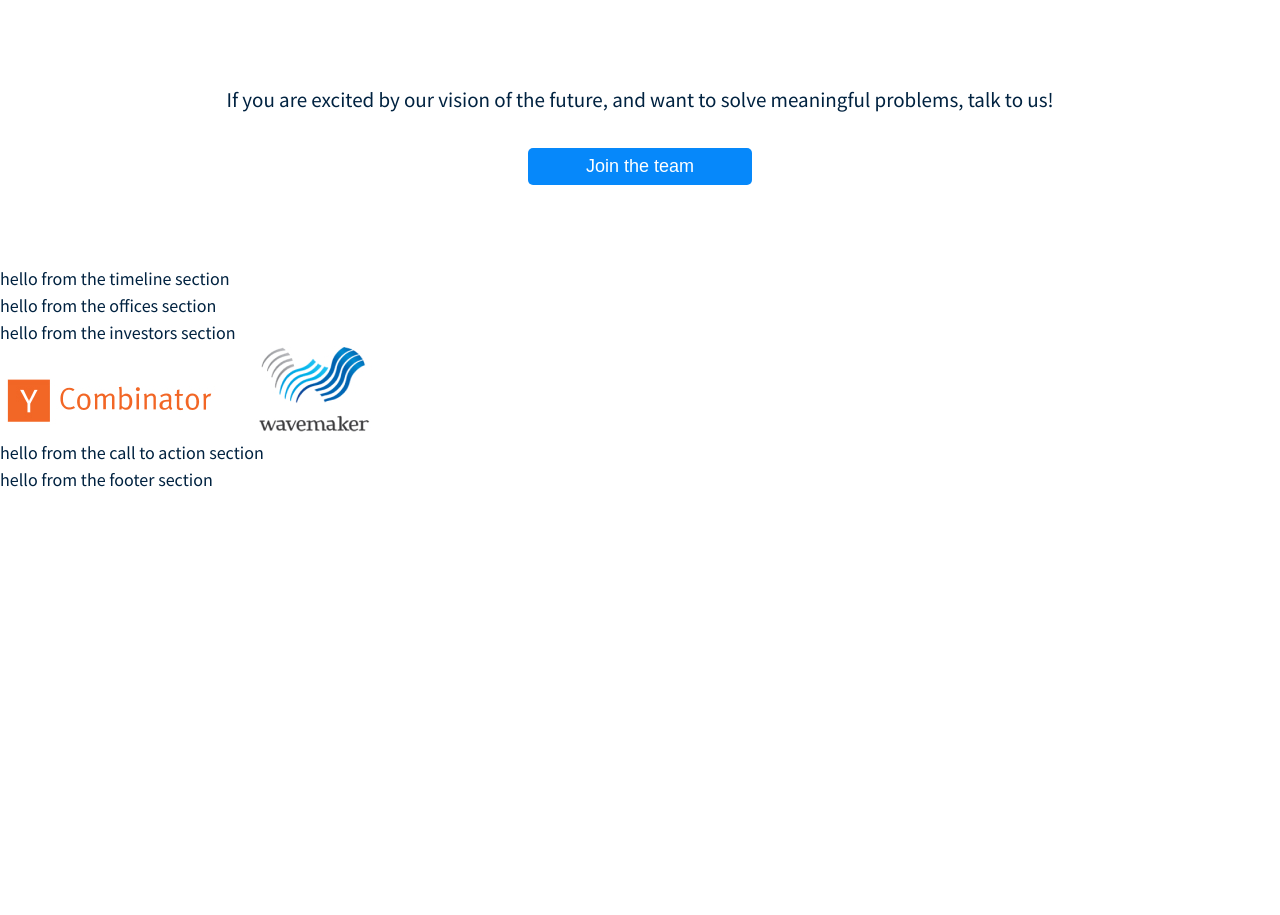
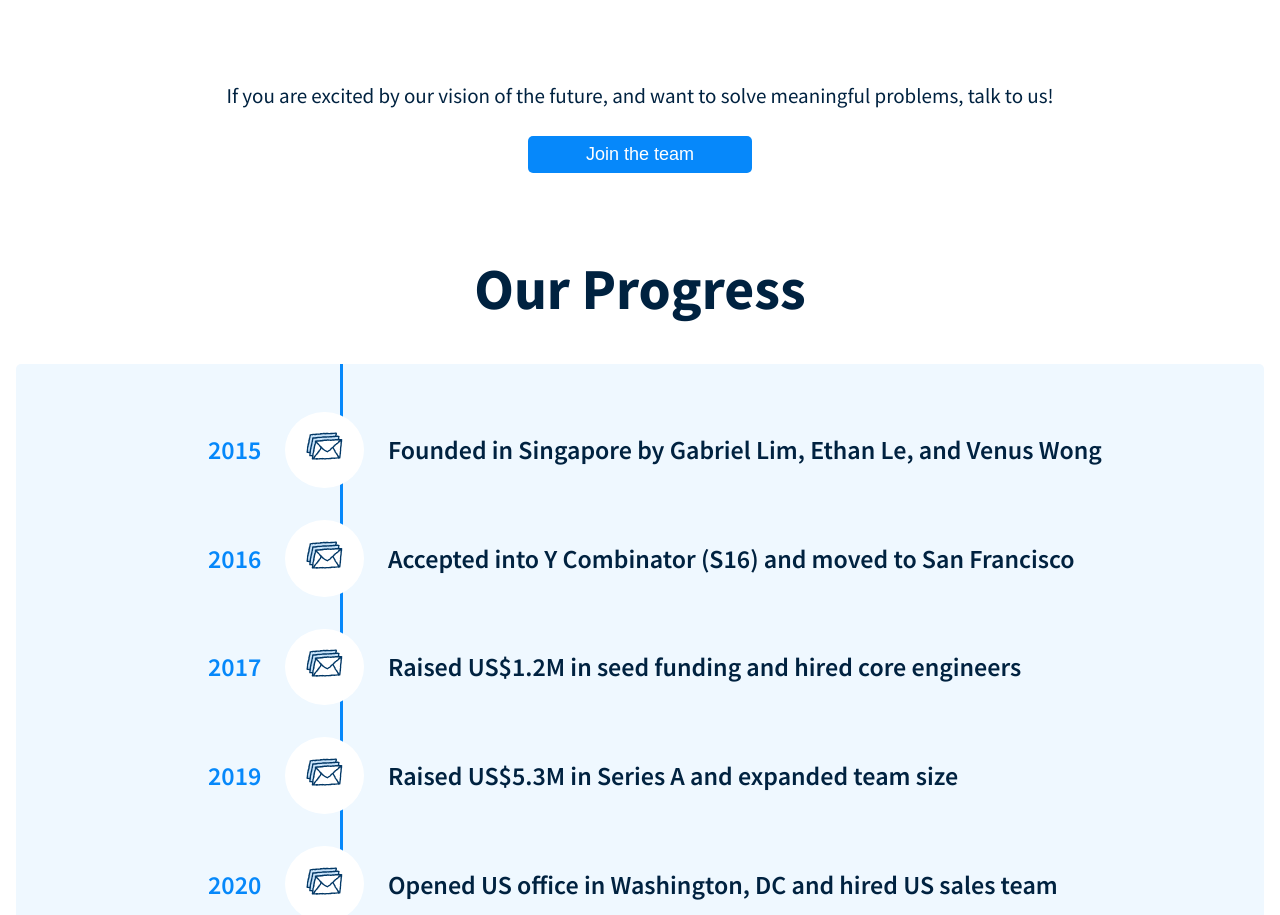
Before and after one commit to bobbyhalljr/raque-io, a React (Create React App) app: page / in a window 1280 px wide. Shown: the part 1323-2238 px from the top of the page. Before the commit the page ends 1816 px from the top, so only its background shows below. Built offline with nearby package versions, Linux system fonts and the light colour scheme.

Commit message:
finished timeline section

```diff
--- /dev/null
+++ b/src/components/headerText/index.js
@@ -0,0 +1,17 @@
+import styled from 'styled-components';
+
+const HeaderText = styled.h1`
+    text-align: center;
+    font-weight: ${props => props.theme.fontWeight.bold};
+    font-size: ${props => props.theme.fontSize.h1};
+
+    @media(max-width: 786px){
+        font-size: ${props => props.theme.fontSize.h3};
+    }
+
+    @media(max-width: 500px){
+        font-size: 28px;
+    }
+`
+
+export default HeaderText;
--- a/src/css/index.css
+++ /dev/null
@@ -1,13 +0,0 @@
-body {
-  margin: 0;
-  font-family: -apple-system, BlinkMacSystemFont, 'Segoe UI', 'Roboto', 'Oxygen',
-    'Ubuntu', 'Cantarell', 'Fira Sans', 'Droid Sans', 'Helvetica Neue',
-    sans-serif;
-  -webkit-font-smoothing: antialiased;
-  -moz-osx-font-smoothing: grayscale;
-}
-
-code {
-  font-family: source-code-pro, Menlo, Monaco, Consolas, 'Courier New',
-    monospace;
-}
--- a/src/index.js
+++ b/src/index.js
@@ -1,6 +1,5 @@
 import React from 'react';
 import ReactDOM from 'react-dom';
-import './css/index.css';
 import App from './App';
 import * as serviceWorker from './serviceWorker';
 
--- a/src/sections/mission.js
+++ b/src/sections/mission.js
@@ -3,6 +3,7 @@ import styled from 'styled-components';
 
 import missionImage from '../assets/images/mission-image.jpg';
 import Button from '../components/button';
+import HeaderText from '../components/headerText';
 
 const Mission = () => {
     return (
@@ -43,23 +44,22 @@ const Container = styled.div`
     width: 100%;
     margin: 3rem auto;
     max-width: 1440px;
+
+    @media(max-width: 500px){
+        padding: 0 2rem;
+    }
 `
 
 const ButtonContainer = styled.div`
     display: flex;
-    margin: 1rem auto;
+    margin: 0.5rem auto;
     width: 20%;
     white-space: nowrap;
 
     @media(max-width: 500px){
-        width: 50%;
+        width: 70%;
+        font-size: 16px;
     }
-`
-
-const HeaderText = styled.h1`
-    text-align: center;
-    font-weight: ${props => props.theme.fontWeight.bold};
-    font-size: ${props => props.theme.fontSize.h1};
 `
 
 const LightText = styled.h3`
@@ -71,12 +71,13 @@ const LightText = styled.h3`
     @media(max-width: 786px){
         width: 90%;
         margin: 0 auto;
+        font-size: 16px;
     }
 
     @media(max-width: 500px){
         text-align: left;
         width: 100%;
-        padding: 0 1rem 0 2rem;
+        margin-top: 1rem;
     }
 `
 
@@ -89,7 +90,6 @@ const DarkText = styled(LightText)`
 
     @media(max-width: 500px){
         margin-top: 0;
-        padding: 0 1rem 0 2rem;
     }
 `
 
@@ -99,10 +99,14 @@ const BoxDiv = styled.div`
     align-items: baseline;
     margin: 2rem;
 
+    @media(max-width: 786px){
+        margin: 1rem;
+    }
+
     @media(max-width: 500px){
         flex-direction: column;
-        margin-bottom: 1rem;
         margin-top: 3rem;
+        width: 100%;
     }
 `
 
@@ -114,17 +118,16 @@ const Box = styled.div`
     margin: 2rem;
 
     @media(max-width: 786px){
-        width: 30%;
-        margin: 0 1rem 0 1rem;
+        width: 100%;
+        margin: 1rem 1rem 0 1rem;
         height: 300px;
     }
 
     @media(max-width: 500px){
         width: 100%;
         justify-content: flex-start;
-        margin: 0 0 3rem 0;
-        padding: 0;
-        height: 200px;
+        margin: 0 0 1rem 0;
+        height: auto;
     }
 
     img {
@@ -137,5 +140,7 @@ const Box = styled.div`
     }
     p {
         color: ${props => props.theme.color.duckEggBlue};
+        padding: 1rem 0;
+        font-size: 16px;
     }
 `
--- a/src/sections/timeline.js
+++ b/src/sections/timeline.js
@@ -1,9 +1,156 @@
 import React from 'react';
+import styled from 'styled-components';
+
+import HeaderText from '../components/headerText';
+import envolope from '../assets/icons/envolope.svg';
+import timelineRuler from '../assets/graphics/timeline-ruler.svg';
 
 const TimeLine = () => {
     return (
-        <h1>hello from the timeline section</h1>
+        <>
+        <HeaderText>Our Progress</HeaderText>
+        <Container>
+            <BlueBgDiv>
+                <TimeLineInfoContainer>
+                    <TimeLineInfo>
+                        <Date>2015</Date>
+                        <ImageContainer>
+                            <img src={envolope} alt='envolope icons'/>
+                        </ImageContainer>
+                        <h4 id='timeline-text' >Founded in Singapore by Gabriel Lim, Ethan Le, and Venus Wong</h4>
+                    </TimeLineInfo>
+
+                    <TimeLineInfo>
+                        <Date>2016</Date>
+                        <ImageContainer>
+                            <img src={envolope} alt='envolope icons'/>
+                        </ImageContainer>
+                        <h4 id='timeline-text' >Accepted into Y Combinator (S16) and moved to San Francisco</h4>
+                    </TimeLineInfo>
+
+                    <TimeLineInfo>
+                        <Date>2017</Date>
+                        <ImageContainer>
+                            <img src={envolope} alt='envolope icons'/>
+                        </ImageContainer>
+                        <h4 id='timeline-text' >Raised US$1.2M in seed funding and hired core engineers</h4>
+                    </TimeLineInfo>
+
+                    <TimeLineInfo>
+                        <Date>2019</Date>
+                        <ImageContainer>
+                            <img src={envolope} alt='envolope icons'/>
+                        </ImageContainer>
+                        <h4 id='timeline-text' >Raised US$5.3M in Series A and expanded team size</h4>
+                    </TimeLineInfo>
+
+                    <TimeLineInfo>
+                        <Date>2020</Date>
+                        <ImageContainer>
+                            <img src={envolope} alt='envolope icons'/>
+                        </ImageContainer>
+                        <h4 id='timeline-text'>Opened US office in Washington, DC and hired US sales team</h4>
+                    </TimeLineInfo>
+
+                </TimeLineInfoContainer>
+            </BlueBgDiv>
+        </Container>
+        </>
     )
 }
 
 export default TimeLine;
+
+const Container = styled.div`
+    max-width: 1440px;
+    margin: 1rem auto;
+    display: flex;
+    justify-content: center;
+`
+
+const BlueBgDiv = styled.div`
+    width: 100%;
+    background: ${props => props.theme.color.timeLineBg};
+    padding: 2rem 1rem;
+    margin: 1rem;
+    border-radius: ${props => props.theme.borderRadius.default};
+    position: relative;
+    max-width: 1440px;
+
+    &:after {
+        content: '';
+        position: absolute;
+        width: 3px;
+        background-color: ${props => props.theme.color.primaryBlue};
+        top: 0;
+        bottom: 0;
+        left: 22%;
+        right: 0;
+        @media(max-width: 1440px){
+            left: 24%;
+        }
+        @media(max-width: 1330px){
+            left: 26%;
+        }
+        @media(max-width: 1220px){
+            left: 28%;
+        }
+        @media(max-width: 1140px){
+            left: 30%;
+        }
+        @media(max-width: 786px){
+            left: 20%;
+        }
+        @media(max-width: 500px){
+            left: 33%;
+        }
+    }
+`
+
+const TimeLineInfoContainer = styled.div`
+    display: flex;
+    flex-direction: column;
+    justify-content: center;
+    margin: 0 auto;
+    margin-left: 10rem;
+
+    @media(max-width: 786px){
+        margin-left: 0;
+    }
+`
+
+const TimeLineInfo = styled.div`
+    display: flex;
+    justify-content: flex-start;
+    align-items: center;
+    margin: 1rem;
+    @media(max-width: 786px){
+        #timeline-text {
+            font-size: 16px;
+            font-weight: ${props => props.theme.fontWeight.normal};
+        }
+    }
+
+    h4 {
+        font-size: ${props => props.theme.fontSize.h4};
+        font-weight: ${props => props.theme.fontWeight.semiBold};
+    }
+`
+
+const ImageContainer = styled.div`
+    margin: 0 1.5rem;
+    background: ${props => props.theme.color.white};
+    border-radius: ${props => props.theme.borderRadius.circle};
+    padding: 1.3rem;
+    z-index: 10;
+`
+
+const Date = styled.h4`
+    color: ${props => props.theme.color.primaryBlue};
+    font-size: ${props => props.theme.fontSize.h4};
+    font-weight: ${props => props.theme.fontWeight.bold};
+
+    @media(max-width: 786px){
+        font-size: ${props => props.theme.fontSize.normal};
+    }
+`
--- a/src/sections/vision.js
+++ b/src/sections/vision.js
@@ -34,15 +34,12 @@ const Container = styled.div`
     max-width: 1440px;
 
     @media(max-width: 786px){
-        width: 90%
+        width: 95%;
     }
 
     @media(max-width: 500px){
         flex-direction: column;
-    }
-
-    @media(max-width: 420px){
-        flex-direction: column;
+        width: 96%;
     }
 `
 
--- a/src/theme/index.js
+++ b/src/theme/index.js
@@ -37,7 +37,7 @@ const theme = {
     },
     borderRadius: {
         default: '5px',
-        roundImage: '50%',
+        circle: '50%',
     },
     screenSize: {
         mobile: css`
```
Also changed, not shown: src/assets/graphics/timeline-ruler.svg (added).
